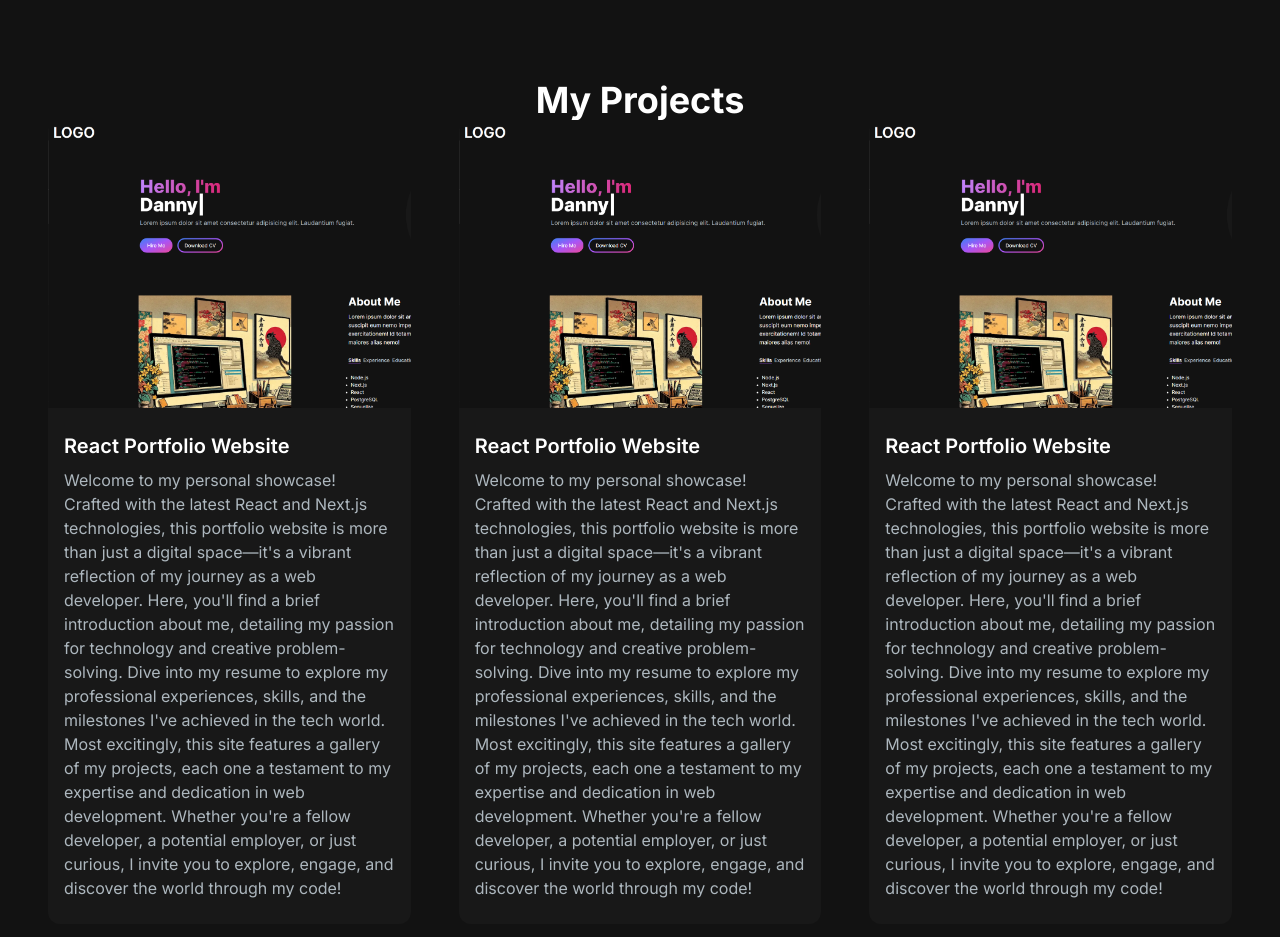
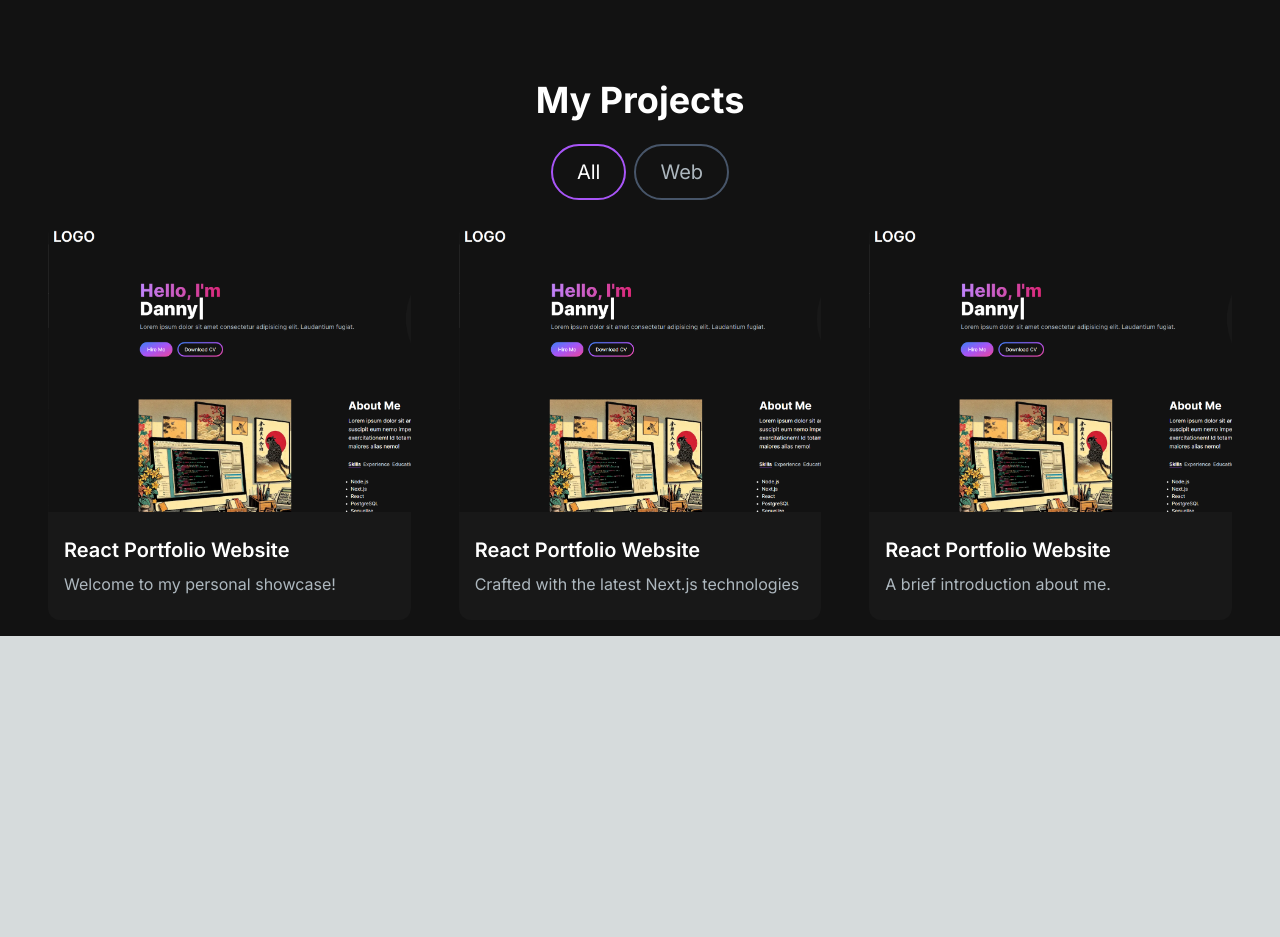
Before and after one commit to DannyMExe/portfolio, a Next.js app: page / in a window 1280 px wide. Shown: the part 1005-1942 px from the top of the page. After the commit the page ends 1641 px from the top, so only its background shows below. Built offline with nearby package versions, Linux system fonts and the light colour scheme.

Commit message:
projects section filtering

```diff
--- a/components/AboutSection.jsx
+++ b/components/AboutSection.jsx
@@ -34,7 +34,7 @@ const TAB_DATA = [
     ),
   },
   {
-    title: "Education/Certificates",
+    title: "Education/Certifications",
     id: "Education",
     content: (
       <ul className="list-disc pl-2">
--- a/components/ProjectCard.jsx
+++ b/components/ProjectCard.jsx
@@ -9,7 +9,7 @@ const ProjectCard = ({ imgUrl, title, desc, gitUrl, previewUrl }) => {
         className="h-52 md:h-72 rounded-t-xl relative group"
         style={{ background: `url(${imgUrl})`, backgroundSize: "cover" }}
       >
-        <div className="overlay items-center justify-center absolute top-0 left-0 w-full h-full bg-[#181818] bg-opacity-0 hidden group-hover:flex group-hover:bg-opacity-80 transition-all duration-500">
+        <div className="overlay items-center justify-center rounded-t-xl absolute top-0 left-0 w-full h-full bg-[#181818] bg-opacity-0 hidden group-hover:flex group-hover:bg-opacity-80 transition-all duration-500">
           <Link
             href={gitUrl}
             className="h-14 w-14 border-2 mr-2 relative rounded-full border-[##ADB7BE] hover:border-white group/link"
@@ -18,7 +18,7 @@ const ProjectCard = ({ imgUrl, title, desc, gitUrl, previewUrl }) => {
           </Link>
           <Link
             href={previewUrl}
-            className="h-14 w-14 border-2 relative rounded-full border-[##ADB7BE] hover:border-white group/link"
+            className="h-14 w-14 border-2 relative rounded-full border-[#ADB7BE] hover:border-white group/link"
           >
             <EyeIcon className="h-10 w-10 text-[#ADB7BE] absolute top-1/2 left-1/2 transform -translate-x-1/2 -translate-y-1/2 cursor-pointer group-hover/link:text-white" />
           </Link>
--- /dev/null
+++ b/components/ProjectTag.jsx
@@ -0,0 +1,17 @@
+import React from "react";
+
+const ProjectTag = ({ name, onClick, isSelected }) => {
+  const buttonStyles = isSelected
+    ? "text-white border-purple-500"
+    : "text-[#ADB7BE] border-slate-600 hover:border-white";
+  return (
+    <button
+      onClick={() => onClick(name)}
+      className={`${buttonStyles} rounded-full border-2 px-6 py-3 text-xl cursor-pointer`}
+    >
+      {name}
+    </button>
+  );
+};
+
+export default ProjectTag;
--- a/components/ProjectsSection.jsx
+++ b/components/ProjectsSection.jsx
@@ -1,11 +1,13 @@
-import React from "react";
+"use client";
+import React, { useState } from "react";
 import ProjectCard from "./ProjectCard";
+import ProjectTag from "./ProjectTag";
 
 const projectsData = [
   {
     id: 1,
     title: "React Portfolio Website",
-    desc: "Welcome to my personal showcase! Crafted with the latest React and Next.js technologies, this portfolio website is more than just a digital space—it's a vibrant reflection of my journey as a web developer. Here, you'll find a brief introduction about me, detailing my passion for technology and creative problem-solving. Dive into my resume to explore my professional experiences, skills, and the milestones I've achieved in the tech world. Most excitingly, this site features a gallery of my projects, each one a testament to my expertise and dedication in web development. Whether you're a fellow developer, a potential employer, or just curious, I invite you to explore, engage, and discover the world through my code!",
+    desc: "Welcome to my personal showcase!",
     image: "/images/projectPortfolio.png",
     tag: ["All", "Web"],
     gitUrl: "/",
@@ -14,7 +16,7 @@ const projectsData = [
   {
     id: 3,
     title: "React Portfolio Website",
-    desc: "Welcome to my personal showcase! Crafted with the latest React and Next.js technologies, this portfolio website is more than just a digital space—it's a vibrant reflection of my journey as a web developer. Here, you'll find a brief introduction about me, detailing my passion for technology and creative problem-solving. Dive into my resume to explore my professional experiences, skills, and the milestones I've achieved in the tech world. Most excitingly, this site features a gallery of my projects, each one a testament to my expertise and dedication in web development. Whether you're a fellow developer, a potential employer, or just curious, I invite you to explore, engage, and discover the world through my code!",
+    desc: "Crafted with the latest Next.js technologies",
     image: "/images/projectPortfolio.png",
     tag: ["All", "Web"],
     gitUrl: "/",
@@ -23,7 +25,7 @@ const projectsData = [
   {
     id: 3,
     title: "React Portfolio Website",
-    desc: "Welcome to my personal showcase! Crafted with the latest React and Next.js technologies, this portfolio website is more than just a digital space—it's a vibrant reflection of my journey as a web developer. Here, you'll find a brief introduction about me, detailing my passion for technology and creative problem-solving. Dive into my resume to explore my professional experiences, skills, and the milestones I've achieved in the tech world. Most excitingly, this site features a gallery of my projects, each one a testament to my expertise and dedication in web development. Whether you're a fellow developer, a potential employer, or just curious, I invite you to explore, engage, and discover the world through my code!",
+    desc: "A brief introduction about me.",
     image: "/images/projectPortfolio.png",
     tag: ["All", "Web"],
     gitUrl: "/",
@@ -32,13 +34,35 @@ const projectsData = [
 ];
 
 const ProjectsSection = () => {
+  const [activeTag, setActiveTag] = useState("All");
+
+  const handleTagChange = (newTag) => {
+    setActiveTag(newTag);
+  };
+
+  const filteredProjects = projectsData.filter((project) =>
+    project.tag.includes(activeTag)
+  );
+
   return (
     <>
       <h2 className="text-center text-4xl font-bold text-white mt-4">
         My Projects
       </h2>
+      <div className="text-white flex flex-row justify-center items-center gap-2 py-6">
+        <ProjectTag
+          name="All"
+          onClick={handleTagChange}
+          isSelected={activeTag === "All"}
+        />
+        <ProjectTag
+          name="Web"
+          onClick={handleTagChange}
+          isSelected={activeTag === "Web"}
+        />
+      </div>
       <div className="grid md:grid-cols-3 gap-8 md:gap-12">
-        {projectsData.map((project) => (
+        {filteredProjects.map((project) => (
           <ProjectCard
             key={project.id}
             imgUrl={project.image}
```
